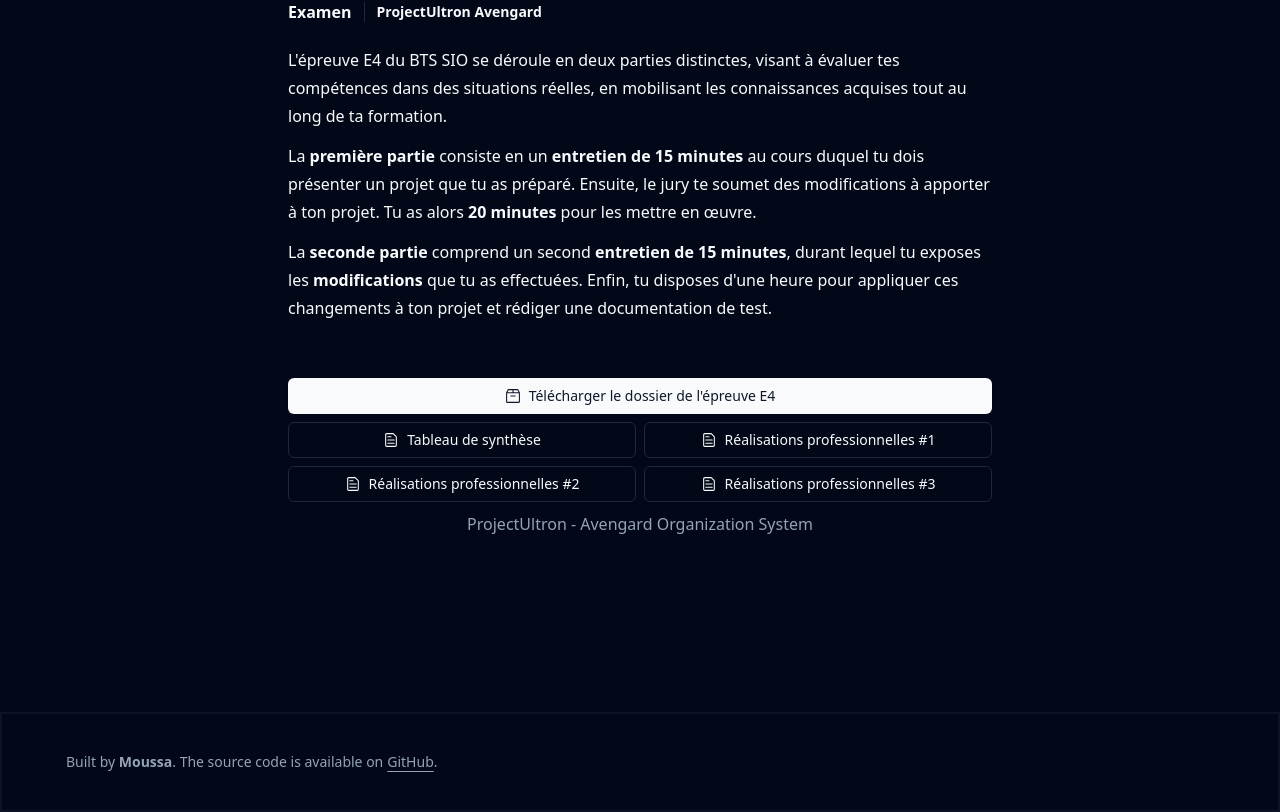
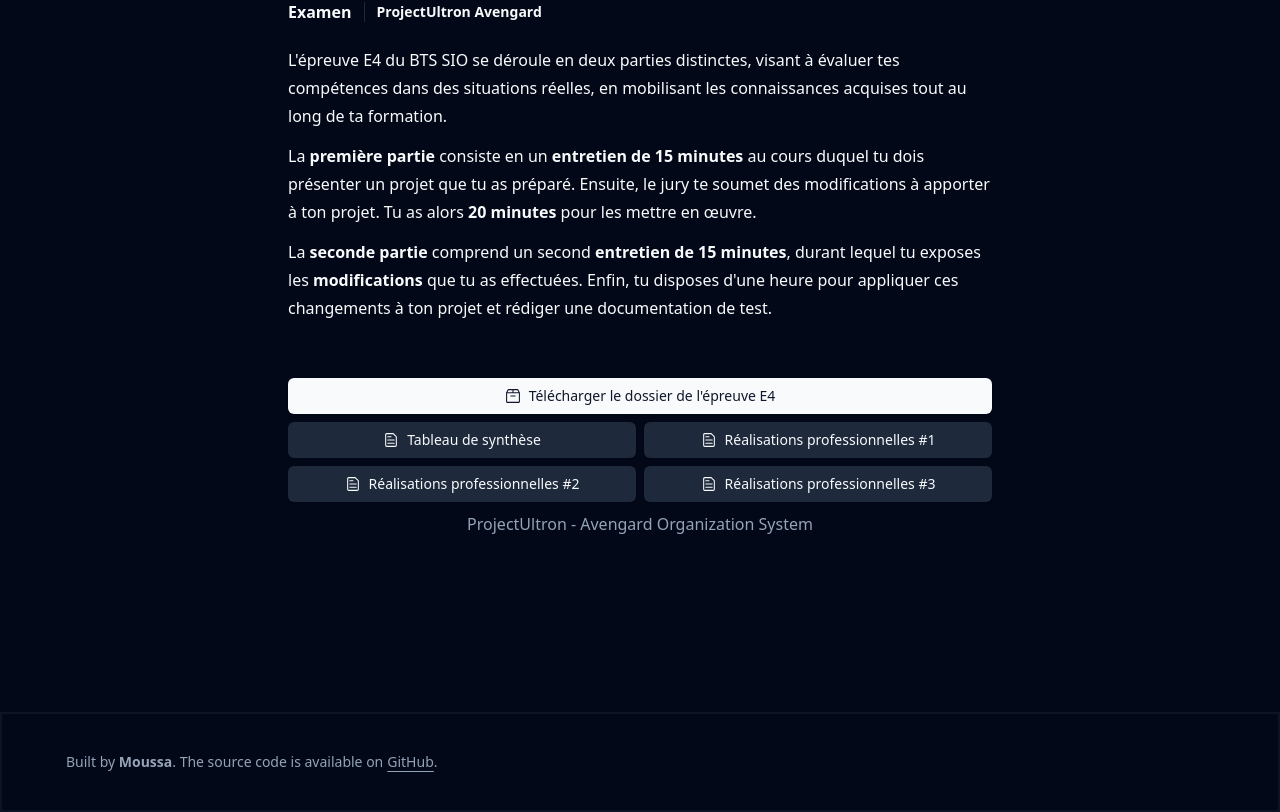
Before and after one commit to MrInspection/Chevalier, a React (Vite) app: page /resources/exam-e4 in a window 1280 px wide. Shown: the part 571-1383 px from the top of the page. Built offline with nearby package versions, Linux system fonts and the light colour scheme.

Commit message:
Release 1.0.1

```diff
--- a/src/pages/projects/articles/project-calculator.jsx
+++ b/src/pages/projects/articles/project-calculator.jsx
@@ -53,7 +53,7 @@ function ProjectArticleSection() {
                             target={"_blank"}
                             rel="noreferrer noopener"
                         >
-                            <Button variant={"outline"} className={"mt-6 w-full mb-5"}>
+                            <Button variant={"secondary"} className={"mt-6 w-full mb-5"}>
                                 <GitHubLogoIcon className="mr-2 h-4 w-4"/> Voir le projet sur GitHub
                             </Button>
                         </a>
--- a/src/pages/projects/articles/project-chevalier.jsx
+++ b/src/pages/projects/articles/project-chevalier.jsx
@@ -57,7 +57,7 @@ function ProjectArticleSection() {
                             target={"_blank"}
                             rel="noreferrer noopener"
                         >
-                            <Button variant={"outline"} className={"mt-6 w-full mb-8"}>
+                            <Button variant={"secondary"} className={"mt-6 w-full mb-8"}>
                                 <GitHubLogoIcon className="mr-2 h-4 w-4"/> Voir le projet sur GitHub
                             </Button>
                         </a>
--- a/src/pages/projects/articles/project-tetris.jsx
+++ b/src/pages/projects/articles/project-tetris.jsx
@@ -46,7 +46,7 @@ function ProjectArticleSection() {
                             target={"_blank"}
                             rel="noreferrer noopener"
                         >
-                            <Button variant={"outline"} className={"mt-6 w-full mb-5"}>
+                            <Button variant={"secondary"} className={"mt-6 w-full mb-5"}>
                                 <GitHubLogoIcon className="mr-2 h-4 w-4" /> Voir le projet sur GitHub
                             </Button>
                         </a>
--- a/src/pages/research/components/research-content.jsx
+++ b/src/pages/research/components/research-content.jsx
@@ -6,7 +6,7 @@ export function ResearchHero() {
             <div className={"bg-[#fee7fc] h-full justify-center"}>
                 <div className={"container relative mx-auto max-w-6xl mb-10"}>
                     <div className={"py-8"}>
-                        <h1 className="scroll-m-20 text-2xl font-extrabold tracking-tight md:text-4xl lg:text-2xl text-[#6E445A]">
+                        <h1 className="scroll-m-20 text-2xl font-extrabold tracking-tight text-[#6E445A]">
                             Bureau de recherches et d{"'"}études statistiques de ProjectUltron
                         </h1>
                     </div>
--- a/src/pages/research/data/cases-studies/case-chevalier.jsx
+++ b/src/pages/research/data/cases-studies/case-chevalier.jsx
@@ -24,7 +24,7 @@ function ResearchHero() {
                 <div className={"container relative mx-auto max-w-6xl mb-10"}>
                     <div className={"py-8"}>
                         <Link to={"/research"}>
-                            <h1 className="scroll-m-20 text-2xl font-extrabold tracking-tight md:text-4xl lg:text-2xl text-[#6E445A] hover:text-[#A558A0]">
+                            <h1 className="scroll-m-20 text-2xl font-extrabold tracking-tight text-[#6E445A] hover:text-[#A558A0]">
                                 Bureau de recherches et d{"'"}études statistiques de ProjectUltron
                             </h1>
                         </Link>
--- a/src/pages/resources/pages/exam-e4-page.jsx
+++ b/src/pages/resources/pages/exam-e4-page.jsx
@@ -84,16 +84,16 @@ function PageContent () {
 
                         <div>
                             <div className={"grid gap-2 md:grid-cols-2 sm:grid-cols-2 lg:grid-cols-2"}>
-                                <Button variant={"outline"} className={"w-full"}>
+                                <Button variant={"secondary"} className={"w-full"}>
                                     <FileTextIcon className="mr-2 h-4 w-4"/> Tableau de synthèse
                                 </Button>
-                                <Button variant={"outline"} className={"w-full"}>
+                                <Button variant={"secondary"} className={"w-full"}>
                                     <FileTextIcon className="mr-2 h-4 w-4"/> Réalisations professionnelles #1
                                 </Button>
-                                <Button variant={"outline"} className={"w-full"}>
+                                <Button variant={"secondary"} className={"w-full"}>
                                     <FileTextIcon className="mr-2 h-4 w-4"/> Réalisations professionnelles #2
                                 </Button>
-                                <Button variant={"outline"} className={"w-full"}>
+                                <Button variant={"secondary"} className={"w-full"}>
                                     <FileTextIcon className="mr-2 h-4 w-4"/> Réalisations professionnelles #3
                                 </Button>
                             </div>
--- a/src/pages/resources/pages/exam-e5-page.jsx
+++ b/src/pages/resources/pages/exam-e5-page.jsx
@@ -78,10 +78,10 @@ function PageContent () {
 
                         <div>
                             <div className={"grid gap-2 md:grid-cols-2 sm:grid-cols-2 lg:grid-cols-2"}>
-                                <Button variant={"outline"} className={"w-full"}>
+                                <Button variant={"secondary"} className={"w-full"}>
                                     <FileTextIcon className="mr-2 h-4 w-4"/> Réalisations profesionnelles #1
                                 </Button>
-                                <Button variant={"outline"} className={"w-full"}>
+                                <Button variant={"secondary"} className={"w-full"}>
                                     <FileTextIcon className="mr-2 h-4 w-4"/> Réalisations professionnelles #2
                                 </Button>
                             </div>
--- a/src/pages/resources/pages/internships-page.jsx
+++ b/src/pages/resources/pages/internships-page.jsx
@@ -75,10 +75,10 @@ function PageContent() {
 
                         <div>
                             <div className={"grid gap-2 md:grid-cols-2 sm:grid-cols-2 lg:grid-cols-2"}>
-                                <Button variant={"outline"} className={"w-full"}>
+                                <Button variant={"secondary"} className={"w-full"}>
                                     <FileTextIcon className="mr-2 h-4 w-4"/> Rapport de stage de première année
                                 </Button>
-                                <Button variant={"outline"} className={"w-full"}>
+                                <Button variant={"secondary"} className={"w-full"}>
                                     <FileTextIcon className="mr-2 h-4 w-4"/> Rapport de stage de deuxième année
                                 </Button>
                             </div>
```
